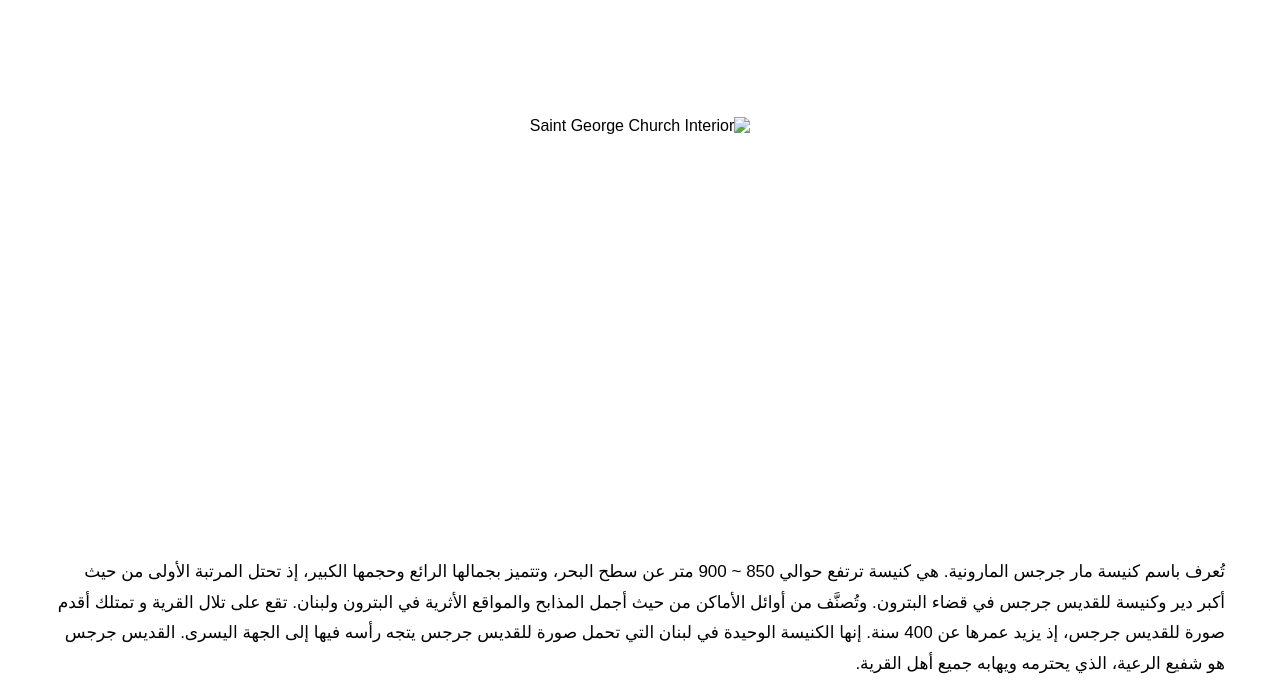
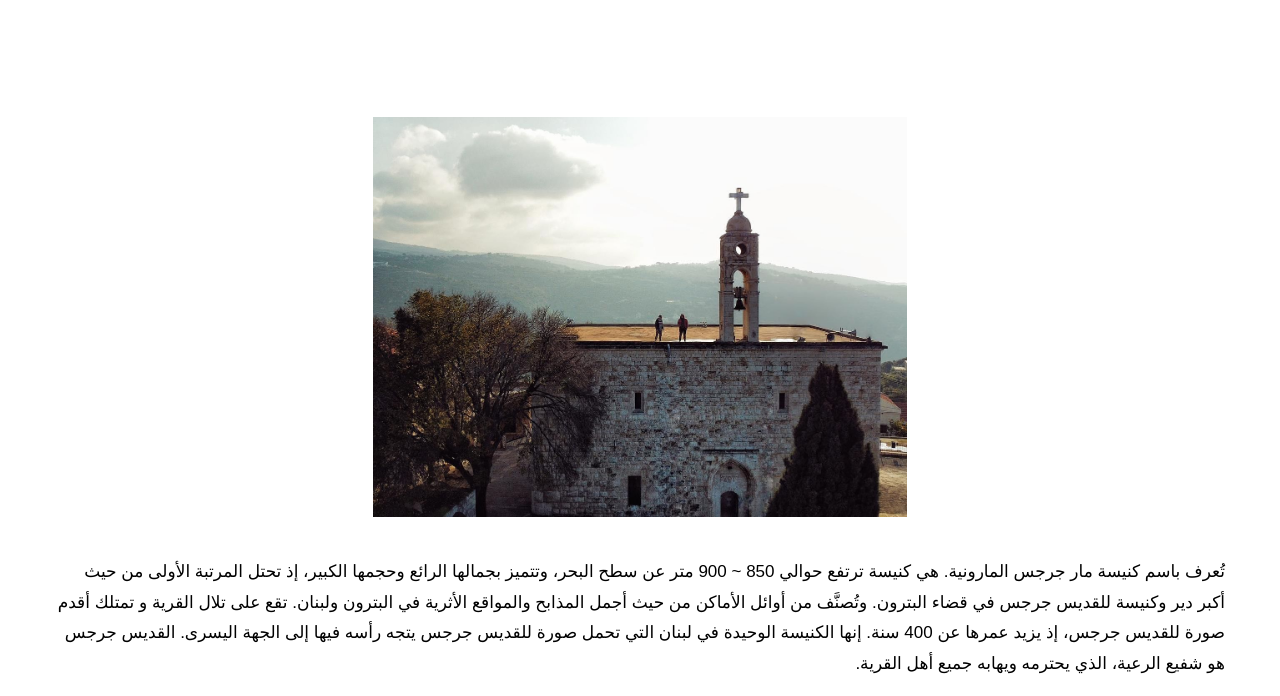
Before and after one commit to Tonyelchediac/assiamunicipality, a plain HTML site: page tourismandimages/saint-george-church.html in a window 1280 px wide. Shown: the part 571-1267 px from the top of the page. Drawn offline with Linux system fonts and the light colour scheme; the site is published under a folder, as on GitHub Pages, so addresses that start at the root find nothing; files whose address does not match are found by name.

Commit message:
Update saint-george-church.html

```diff
--- a/tourismandimages/saint-george-church.html
+++ b/tourismandimages/saint-george-church.html
@@ -49,7 +49,7 @@
     <!-- image content -->
     <section class="sec">
         <div class="container tourismimagesection">
-            <img src="/tourismandimages/Assia/saint george/saint georges church.jpg" alt="Saint George Church Interior">
+            <img src="Assia/saint george/saint georges church.jpg" alt="Saint George Church Interior">
         </div>
     </section>
 
```
